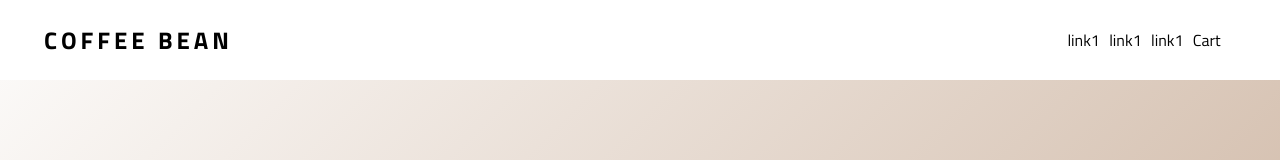
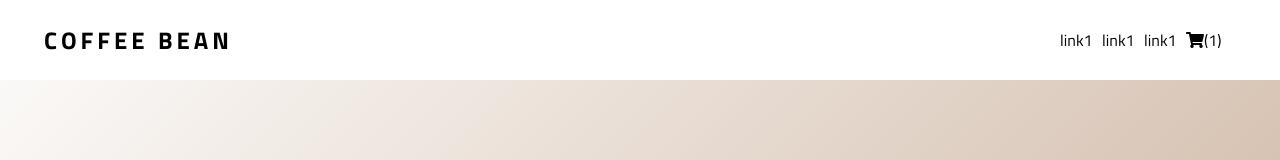
Before and after one commit to dross3121/Coffee_bean, a React (Create React App) app: page /cart in a window 1280 px wide. Shown: the top 160 px of the page. Built offline with nearby package versions, Linux system fonts and the light colour scheme.

Commit message:
Cart component updated.

```diff
--- a/src/App.js
+++ b/src/App.js
@@ -19,7 +19,7 @@ function App() {
       <Route path='/' exact component={Hero} />
       <Route path='/' exact render={props => <Coffees coffees={coffees} /> }/>
       <Route path='/coffee/:id' render={props => <CoffeeDetails match={props.match} />} />
-      <Route path='/cart' component={Cart} />
+      <Route path='/cart' exact component={Cart} />
       <Route component={Footer} />
     </Router>
   );
--- a/src/components/Cart/Cart.js
+++ b/src/components/Cart/Cart.js
@@ -7,10 +7,10 @@ import cartData from '../../cartData'
 const Cart = () => {
     const [cart, setCart] = useState(cartData)
     return (
-        <div className='cart'>
+        <main className='cart'>
             <h2>Shopping Cart</h2>
             {cart.map(item => <CartItem item={item} key={item.id} />)}
-        </div>
+        </main>
     )
 }
 
--- a/src/components/CartItem/CartItem.js
+++ b/src/components/CartItem/CartItem.js
@@ -19,9 +19,9 @@ const CartItem = ({ item }) => {
                 </div>
                 <div className='cart-item-detail'>
                     <div className="add">
-                        <i class="fas fa-plus"></i>
+                        <i className="fas fa-plus"></i>
                         <p>1</p>
-                        <i class="fas fa-minus"></i>
+                        <i className="fas fa-minus"></i>
                     </div>
                 </div>
                 <div className='cart-item-detail'>
--- a/src/components/CoffeeDetails/CoffeeDetails.js
+++ b/src/components/CoffeeDetails/CoffeeDetails.js
@@ -6,12 +6,13 @@ const CoffeeDetails = ({ match }) => {
    const id = match.params.id
    useEffect(() => {
        console.log('api request')
+       window.scrollTo(0, 0)
    }, [])
     return (
-        <div className='coffee-details'>
+        <main className='coffee-details'>
             <h1>Coffee Details</h1>
             <p>{id}</p>
-        </div>
+        </main>
     )
 }
 
--- a/src/components/Coffees/Coffees.js
+++ b/src/components/Coffees/Coffees.js
@@ -5,9 +5,9 @@ import { Link } from 'react-router-dom'
 
 const Coffees = ({ coffees }) => {
     return (
-        <div className='coffees'>
+        <main className='coffees'>
             {coffees && coffees.map(coffee => <Link to={`/coffee/${coffee.id}`}><Coffee coffee={coffee} /></Link>)}
-        </div>
+        </main>
     )
 }
 
--- a/src/components/Nav/Nav.js
+++ b/src/components/Nav/Nav.js
@@ -12,8 +12,8 @@ const Nav = () => {
                 <Link to='/'><li>link1</li></Link>
                 <Link to='/'><li>link1</li></Link>
                 <Link to='/'><li>link1</li></Link>
-                <Link to='/cart'><li>Cart</li></Link>
-                {/* <i className="fas fa-shopping-cart"></i> */}
+                <Link to='/cart'><li><i className="fas fa-shopping-cart"></i>(1)</li></Link>
+
             </ul>
         </nav>
     )
```
